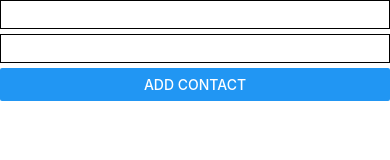
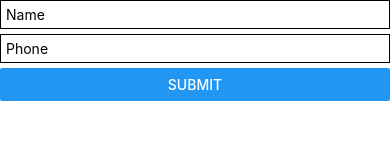
Before and after one commit to johnhill13/ListExample, a React Native app: screen / in a window 390 px wide. Both pictures are taken after a click on the button "ADD CONTACT". Shown: the top 160 px of the page. Built offline with nearby package versions, Linux system fonts and the light colour scheme.

Commit message:
adds sort and adds new contact to contact list through input

```diff
--- a/AddContactForm.js
+++ b/AddContactForm.js
@@ -30,6 +30,17 @@ export default class AddContactForm extends React.Component {
     this.setState({ phone });
   };
 
+// one way to pass and does the same thing as below
+//   handleSubmit = () => {
+//       this.props.onSubmit({name: this.state.name, phone: this.state.phone}
+//       )
+//   }
+
+//better way to handle submit which does the same thing as above
+  handleSubmit = () => {
+      this.props.onSubmit(this.state)
+  }
+
   render() {
     return (
       <SafeAreaView>
@@ -37,14 +48,16 @@ export default class AddContactForm extends React.Component {
           style={styles.input}
           onChangeText={this.handleNameChange}
           value={this.state.name}
+          placeholder="Name"
         />
         <TextInput
           style={styles.input}
           onChangeText={this.handlePhoneChange}
           value={this.state.phone}
           keyboardType="numeric"
+          placeholder="Phone"
         />
-        <Button title="Add Contact" />
+        <Button title="Submit" onPress={this.handleSubmit} />
       </SafeAreaView>
     );
   }
--- a/App.js
+++ b/App.js
@@ -23,6 +23,12 @@ export default class App extends React.Component {
     contacts: contacts
   };
 
+  addContact = newContact => {
+    this.setState(prevState => ({
+      showForm: false, contacts: [...prevState.contacts, newContact].sort(compareNames)
+    }));
+  };
+
   toggleContacts = () => {
     this.setState(prevState => ({ showContacts: !prevState.showContacts }));
   };
@@ -38,7 +44,7 @@ export default class App extends React.Component {
   };
 
   render() {
-    if (this.state.showForm) return <AddContactForm />;
+    if (this.state.showForm) return <AddContactForm onSubmit={this.addContact}/>;
 
     return (
       <SafeAreaView style={styles.container}>
--- a/ContactsList.js
+++ b/ContactsList.js
@@ -3,8 +3,10 @@ import { SectionList, Text } from "react-native";
 import PropTypes from "prop-types";
 
 import Row from "./Row";
+import { compareNames } from "./contacts";
 
-// this is what it looks like at this poin with renderItem - item: { name: String, phone: String }
+
+// this is what it looks like at this point with renderItem - item: { name: String, phone: String }
 const renderItem = obj => <Row {...obj.item} />;
 // renderItem is the same as this--- renderItem = obj => <Row name={obj.item.name} phone={obj.item.phone}
 
@@ -12,7 +14,7 @@ const renderItem = obj => <Row {...obj.item} />;
 const renderSectionHeader = obj => <Text>{obj.section.title}</Text>;
 
 const ContactsList = props => {
-const contactsByLetter = props.contacts.reduce((obj, contact) => {
+const contactsByLetter = props.contacts.sort(compareNames).reduce((obj, contact) => {
     const firstLetter = contact.name[0].toUpperCase()
     return {
         ...obj,
```
